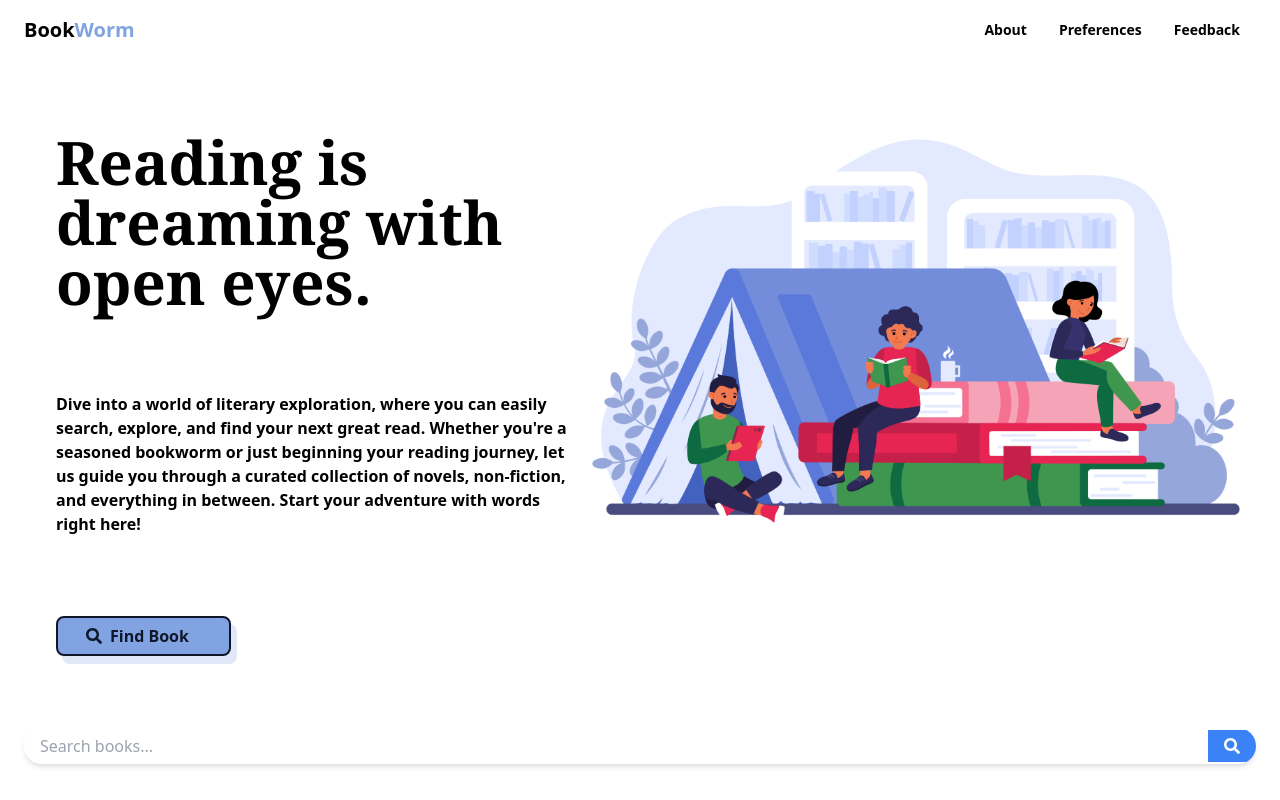
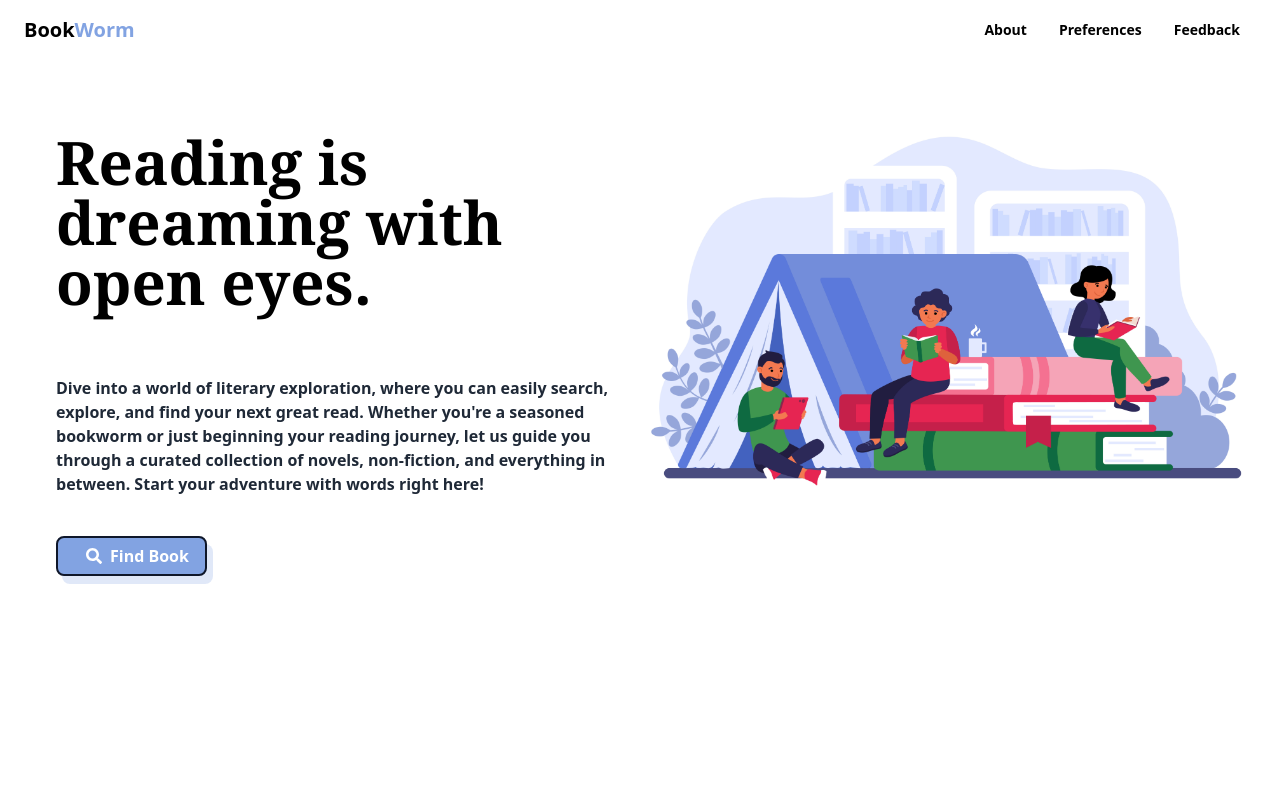
Before and after one commit to hash-ira/bookworm_v1, a React (Vite) app: page / in a window 1280 px wide. Built offline with nearby package versions, Linux system fonts and the light colour scheme.

Commit message:
Search Detail Page Error handled

```diff
--- /dev/null
+++ b/src/components/Error.jsx
@@ -0,0 +1,20 @@
+import React from 'react'
+
+function Error({ error }) {
+  return (
+    <div className="flex flex-col items-center justify-center h-[80vh]">
+        <p className="text-3xl sm:text-4xl md:text-5xl font-bold p-4 rounded-lg bg-red-500 text-white">
+          Error: {error}
+        </p>
+        <div className="mt-4">
+          <img
+            className="h-[50vh] w-[50vh] min-w-min"
+            src="/assets/error_img.png"
+            alt="Error Image"
+          />
+        </div>
+      </div>
+  )
+}
+
+export default Error
--- a/src/components/Home.jsx
+++ b/src/components/Home.jsx
@@ -20,22 +20,27 @@ export default function Home({inputValue, setInputValue}) {
   return (
     <>
       <main className="flex flex-col lg:flex-row-reverse my-12">
-        <div className="w-full">
-            <img className="" src='/assets/main_image.jpg'/>
+        <div className="w-full lg:w-1/2">
+          <img className="w-full h-auto lg:rounded-lg" src="/assets/main_image.jpg" alt="Bookshelf" />
         </div>
-        <div className="flex flex-col py-6 items-start lg:w-4/5 lg:pl-8">
-                <h1 className="text-6xl font-bold font-serif">Reading is dreaming with open eyes.</h1>
-                <p className="font-sans text-md font-semibold my-10 lg:my-20">Dive into a world of literary exploration, where you can easily search, explore,
-                and find your next great read. Whether you're a seasoned bookworm or just beginning
-                your reading journey, let us guide you through a curated collection of novels, non-fiction,
-                and everything in between. Start your adventure with words right here!</p>
+        <div className="flex flex-col py-6 items-start lg:w-1/2 lg:pl-8">
+          <h1 className="text-4xl lg:text-6xl font-bold font-serif mb-4 lg:mb-6">
+            Reading is dreaming with open eyes.
+          </h1>
+          <p className="font-sans text-base lg:text-md font-semibold my-6 lg:my-10 text-gray-800">
+            Dive into a world of literary exploration, where you can easily search, explore, and find
+            your next great read. Whether you're a seasoned bookworm or just beginning your reading
+            journey, let us guide you through a curated collection of novels, non-fiction, and
+            everything in between. Start your adventure with words right here!
+          </p>
 
-            <div className="flex h-[2.5rem]">
+          <div className="flex h-[2.5rem] mb-6 lg:mb-8">
             {/* Initially hidden search input */}
             <input
               type="text"
-                placeholder='Enter the book name'
-                className={` ${srch ? 'animate-slideleft' : 'hidden'} rounded-l-lg  border-black bg-[#e1ebff] pl-4 pr-2`}
+              placeholder="Enter the book name"
+              className={` ${srch ? 'animate-slideleft' : 'hidden'} rounded-l-lg border-black bg-[#e1ebff] pl-4 pr-2
+              transition-all duration-300`}
               value={inputValue}
               onChange={(e) => setInputValue(e.target.value)}
             />
@@ -43,16 +48,17 @@ export default function Home({inputValue, setInputValue}) {
             {/* Find Book button */}
             <button
               onClick={handleButtonClick}
-                className={`flex text-base text-slate-900 font-bold py-2.5 px-4 items-center ${srch ? 'rounded-r-lg' : 'rounded-lg'}
-                 bg-[#82A3E2]  ${srch ? "border-none" : "border-2 border-slate-900"} ${srch ? "" : "shadow-[6px_8px_0_0_rgba(130,163,226,0.25)]"} `}
+              className={`flex text-sm lg:text-base text-white font-bold py-2.5 px-4 items-center
+              ${srch ? 'rounded-r-lg' : 'rounded-lg'} bg-[#82A3E2] transition-all duration-300 ${
+                srch ? 'border-none' : 'border-2 border-slate-900'
+              } ${srch ? '' : 'shadow-[6px_8px_0_0_rgba(130,163,226,0.25)]'} `}
             >
               <FaSearch className="ml-3" />
-                <p className="ml-2 mr-6">Find Book</p>
+              <p className="ml-2">Find Book</p>
             </button>
           </div>
         </div>
       </main>
-      <SearchBar/>
     </>
   )
 };
--- a/src/components/Search.jsx
+++ b/src/components/Search.jsx
@@ -40,22 +40,19 @@ export default function Search({inputValue , setInputValue , loading , setLoadin
   return (
     <div className="h-full flex flex-col">
           <div className="sticky top-0 bg-none z-10">
-        <div className="flex w-full justify-center mt-6 md:mt-8 mb-4 h-10 ">
+            <div className="flex w-full justify-center mt-6 md:mt-8 mb-4 h-10">
               <form onSubmit={onSearchBook} className="w-5/6 md:w-3/5 h-full flex">
                 <div className="rounded-l-2xl flex items-center pl-5 border-2 bg-white shadow-sm">
-              <FaSearch className=" mr-3 " />
+                  <FaSearch className="mr-3" />
                 </div>
                 <input
-              className="w-4/6  h-full pl-5 border-y-2 shadow-sm"
+                  className="w-4/6 h-full pl-5 border-y-2 shadow-sm focus:outline-none"
                   placeholder="Book/Author/Keyword..."
                   value={inputValue}
                   onInput={(e) => setInputValue(e.target.value)}
-              >
-
-              </input>
+                />
                 <button
                   type="submit"
-              value="Submit"
                   className="bg-[#748FDB] w-1/6 rounded-r-2xl h-full text-white border-2 shadow-sm"
                 >
                   Search
@@ -64,19 +61,24 @@ export default function Search({inputValue , setInputValue , loading , setLoadin
             </div>
           </div>
 
-      {loading ? <Loader/> :
+          {loading ? (
+            <Loader />
+          ) : (
             <div className="h-full my-4 mx-2 flex flex-wrap justify-center gap-5 lg:mx-12">
-            {arrData?.map( (item) => (
+              {arrData?.map((item) => (
                 <BookCard
                   key={item.id}
-                img={item.volumeInfo.imageLinks?.thumbnail || 'https://png.pngtree.com/png-vector/20221125/ourmid/pngtree-icon-of-unavailable-image-illustration-in-vector-with-flat-design-vector-png-image_40969994.jpg'}
-                title={item.volumeInfo.title || 'Not Found'}
-                authors={item.volumeInfo.authors || 'Anonymous'}
+                  img={
+                    item.volumeInfo.imageLinks?.thumbnail ||
+                    "https://png.pngtree.com/png-vector/20221125/ourmid/pngtree-icon-of-unavailable-image-illustration-in-vector-with-flat-design-vector-png-image_40969994.jpg"
+                  }
+                  title={item.volumeInfo.title || "Not Found"}
+                  authors={item.volumeInfo.authors || "Anonymous"}
                   id={item.id}
                 />
               ))}
             </div>
-        }
+          )}
     </div>
   );
 }
--- a/src/components/SearchDetails.jsx
+++ b/src/components/SearchDetails.jsx
@@ -8,30 +8,86 @@ function SearchDetails({arrData}) {
   const selectedItem = arrData.find((item) => item.id === id);
 
   const [data , setData] = React.useState([]);
+  const [error, setError] = React.useState(null);
+
+  // React.useEffect(() => {
+
+  //   // fetching book details from the object self link
+  //     fetch(selectedItem.selfLink)
+  //           .then(res =>res.json())
+  //           .then(data => setData(data))
+  //   }, []);
 
   React.useEffect(() => {
+    const fetchData = async () => {
+      try {
+        const response = await fetch(selectedItem.selfLink);
 
-    // fetching book details from the object self link
-      fetch("https://www.googleapis.com/books/v1/volumes/8Pr_kLFxciYC")
-            .then(res =>res.json())
-            .then(data => setData(data))
-    }, []);
+        if (!response.ok) {
+          // Check for HTTP error status
+          throw new Error(`HTTP error! Status: ${response.status}`);
+        }
+
+        const result = await response.json();
+        setData(result);
+      } catch (error) {
+        // Handle fetch errors
+        setError(error.message);
+      }
+    };
+
+    fetchData();
+  }, [selectedItem.selfLink]);
 
   console.log(data?.volumeInfo?.imageLinks.large , "data i got");
+
+  //Error Handling
+  if (error) {
+    return (
+      <div className="flex flex-col items-center justify-center h-[80vh]">
+        <p className="text-3xl sm:text-4xl md:text-5xl font-bold p-4 rounded-lg bg-red-500 text-white">
+          Error: {error}
+        </p>
+        <div className="mt-4">
+          <img
+            className="h-[50vh] w-[50vh] min-w-min"
+            src="/assets/error_img.png"
+            alt="Error Image"
+          />
+        </div>
+      </div>
+    );
+  }
 
   return (
     <div className="h-[40vh] flex flex-col lg:flex-row mt-4">
       <div className="lg:w-1/2 w-full">
         <img src={data?.volumeInfo?.imageLinks?.extraLarge} className="bg-cover"/>
       </div>
-      <div>
-        <h1 className="text-2xl">{data?.volumeInfo?.title}</h1>
-        <h1 className="text-xl">{data?.volumeInfo?.subtitle}</h1>
-        <h1 className="text-lg">{data?.volumeInfo?.authors[0]}</h1>
-        <p className='text-lg'>Publisher : {data?.volumeInfo?.publisher}</p>
-        <p className='text-lg'>Date Published : {data?.volumeInfo?.publishedDate}</p>
-        <br/>
-        {/* <p>{data?.volumeInfo?.description}</p> */}
+      <div className="lg:w-1/2 p-4">
+        <h1 className="text-3xl font-extrabold mb-2">{data?.volumeInfo?.title}</h1>
+        <h2 className="text-xl font-semibold mb-4">{data?.volumeInfo?.subtitle}</h2>
+        <p className="text-lg font-medium mb-2">
+          <span className="text-gray-600">Author:</span> {data?.volumeInfo?.authors?.[0]}
+        </p>
+        <p className="text-lg font-medium mb-2">
+          <span className="text-gray-600">Publisher:</span> {data?.volumeInfo?.publisher}
+        </p>
+        <p className="text-lg font-medium mb-2">
+          <span className="text-gray-600">Published Date:</span> {data?.volumeInfo?.publishedDate}
+        </p>
+        <div className="mb-4">
+          <span className="text-gray-600">Description:</span>
+          <p className="text-base text-gray-800">{data?.volumeInfo?.description}</p>
+        </div>
+        <a
+          href={data?.volumeInfo?.infoLink}
+          target="_blank"
+          rel="noopener noreferrer"
+          className="text-blue-500 hover:underline"
+        >
+          Learn More
+        </a>
       </div>
     </div>
   )
```
Also changed, not shown: public/assets/error_img.png (added). Lines whose indentation alone changed are shown as unchanged.
